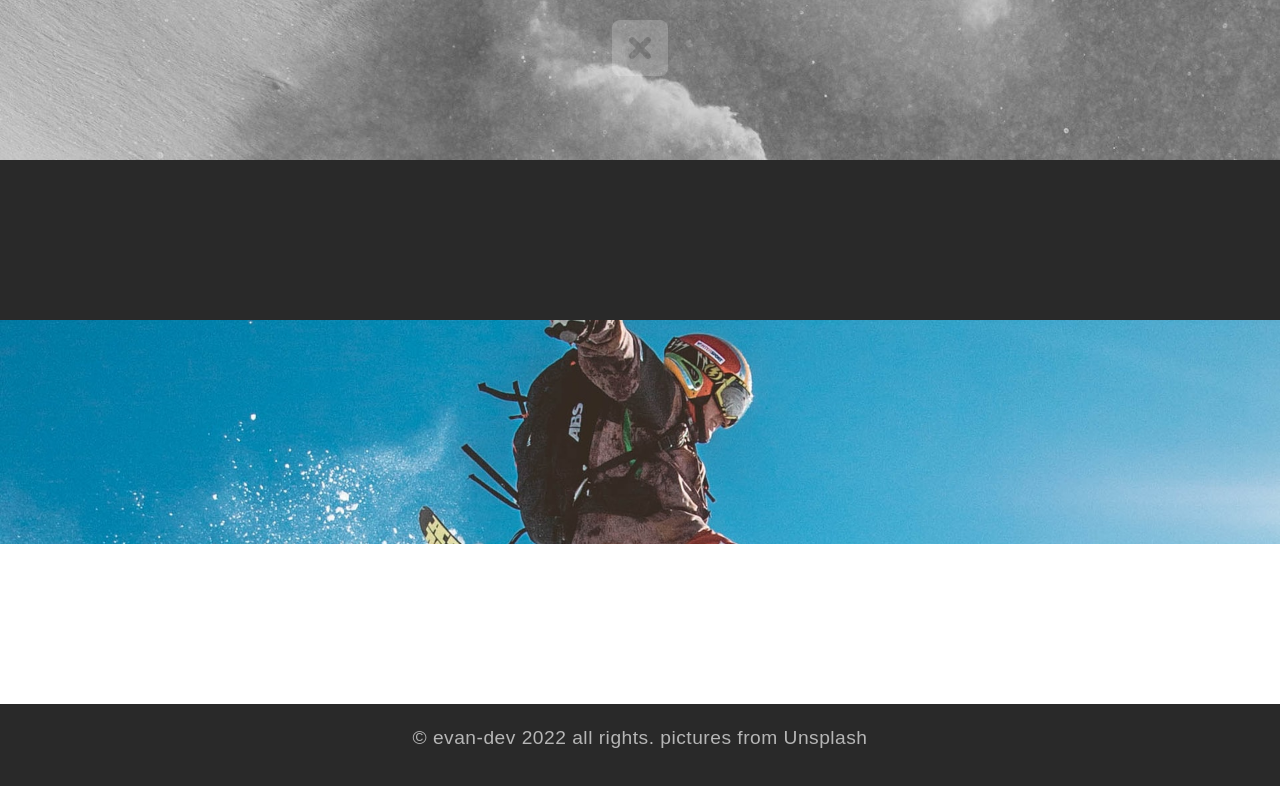
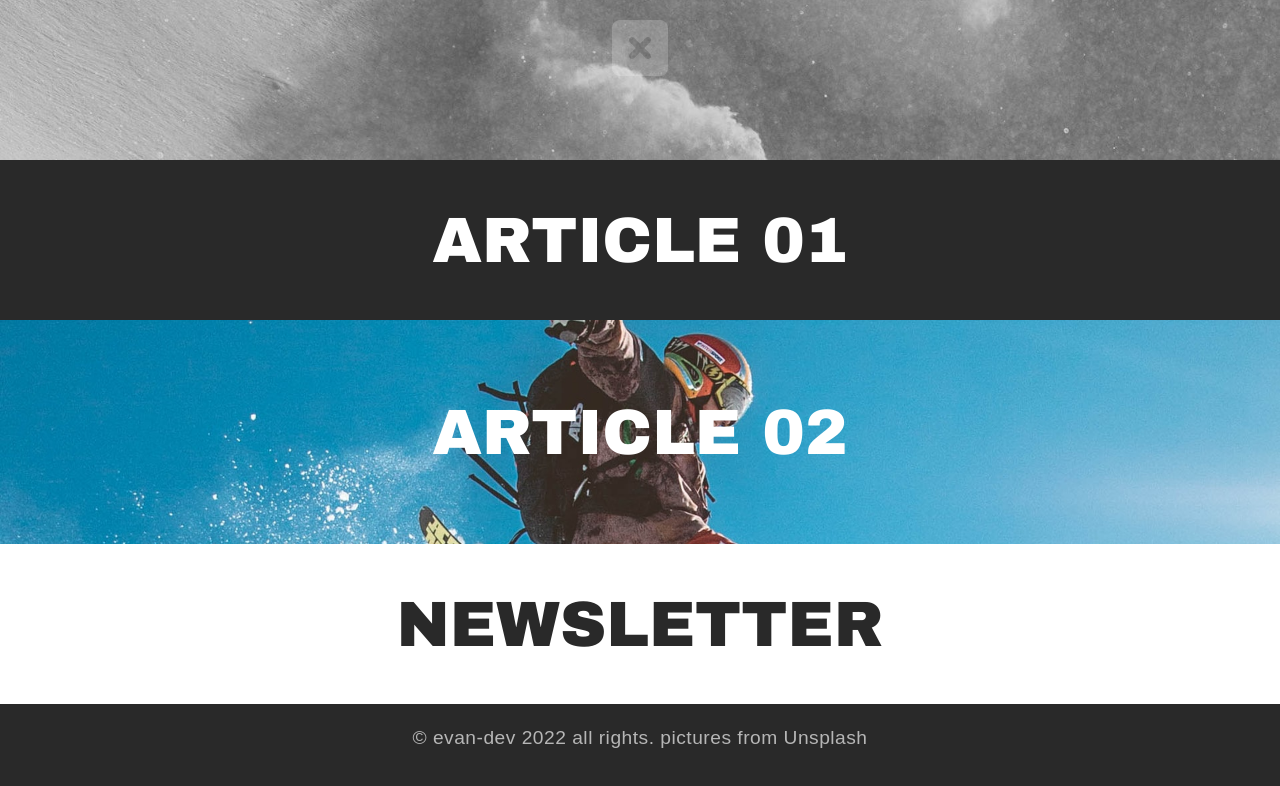
Before and after one commit to evanhzg/magazine-template, a website: page src/index.html in a window 1280 px wide. Both pictures are taken after a click on the link 640 px from the left and 48 px from the top of the page. Drawn offline with nearby package versions, Linux system fonts and the light colour scheme; files that its build step writes are made by us from their sources.

Commit message:
added menu links to articles, stylized the texts

```diff
--- a/src/index.html
+++ b/src/index.html
@@ -22,6 +22,7 @@
 
 <!--  ART01 / SCREEN 02  -->
     <section id="art__01" class="container">
+        <a href="#art__01">Article 01</a>
         <div class="art__picture">
             <img src="../assets/art01-pic.jpg" alt="Surfer in front of a wave">
         </div>
@@ -43,6 +44,8 @@
 
 <!--  ART02 / SCREEN 03  -->
     <section id="art__02">
+        <a href="#art__02">Article 02</a>
+
         <div id="art__02__body">
             <div id="art__02__title">
                 <h2 class="art__body__header">Morbi lobortis</h2>
@@ -55,6 +58,8 @@
 
 <!--  NEWSLETTER / SCREEN 04  -->
     <section id="newsletter">
+        <a href="#newsletter">Newsletter</a>
+
         <div id="newsletter__body">
             <h2>Etiam sed</h2>
             <div>
--- a/src/sass/style.scss
+++ b/src/sass/style.scss
@@ -24,6 +24,26 @@ body
 
   main {
     height: 100%;
+
+    section {
+      > a {
+        display: none;
+        text-transform: uppercase;
+        text-decoration: none;
+        color: #FFFFFF;
+        font-family: "Arial Black";
+
+        font-size: 4em;
+        height: auto !important;
+        width: auto !important;
+      }
+    }
+
+    #newsletter {
+      > a {
+        color: #292929;
+      }
+    }
   }
 }
 
@@ -357,11 +377,16 @@ footer {
   }
   section {
     display: flex;
-    flex-direction: column;
+    justify-content: center;
+    align-items: center;
     max-height: 10em;
 
     * {
       display: none !important;
     }
+
+    > a {
+      display: block !important;
+    }
   }
 }
```
